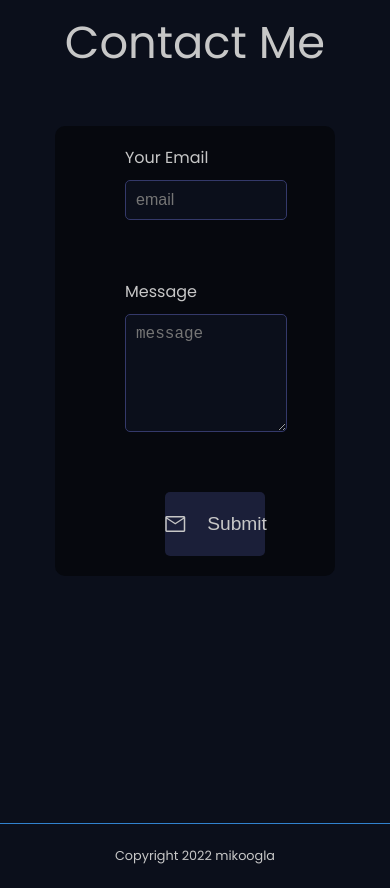
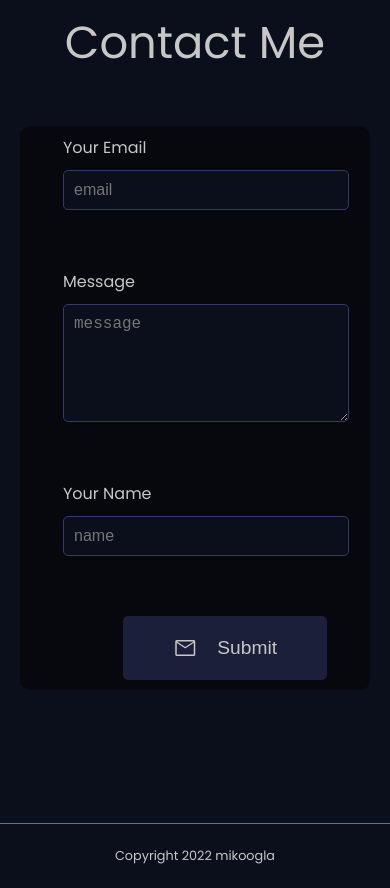
Before and after one commit to mikoogla/vue-portfolio, a Vue app: page / in a window 390 px wide. Shown: the part 5100-5988 px from the top of the page. Built offline with nearby package versions, Linux system fonts and the light colour scheme.

Commit message:
styling contact form

```diff
--- a/src/components/Home/ContactSection.vue
+++ b/src/components/Home/ContactSection.vue
@@ -11,11 +11,20 @@ import Button from "../../UI/Button.vue";
       <form class="form" @submit.prevent="onSubmit">
         <div class="email">
           <label for="email">Your Email</label>
-          <input type="text" v-model="email" placeholder="email" />
+          <input type="email" v-model="email" placeholder="email" />
         </div>
         <div class="message">
           <label for="message">Message</label>
-          <textarea type="text" v-model="message" placeholder="message" />
+          <textarea
+            required
+            type="text"
+            v-model="message"
+            placeholder="message"
+          />
+        </div>
+        <div class="name">
+          <label for="name">Your Name</label>
+          <input required type="text" v-model="name" placeholder="name" />
         </div>
 
         <div class="button-container">
@@ -37,6 +46,7 @@ export default {
     return {
       message: "",
       email: "",
+      name: "",
     };
   },
   methods: {
@@ -46,11 +56,12 @@ export default {
       axios.post(
         "https://discord.com/api/webhooks/1054438690547580968/s-96_bATNcPr71tFWhDhlqPHoV6JhD2yyp8Qf_PlVbYKbj4PscAYDtipaDTRi-O22B8Q",
         {
-          content: `Email: ${this.email} \n Message: ${this.message}  `,
+          content: `Name: ${this.name} \n Email: ${this.email} \n Message: ${this.message}  `,
         }
       );
       this.message = "";
       this.email = "";
+      this.name = "";
     },
   },
 
@@ -92,7 +103,6 @@ h1 {
   justify-content: end;
 }
 .button {
-  width: 40%;
   display: flex;
   flex-direction: row;
   justify-content: center;
@@ -102,7 +112,6 @@ h1 {
   display: flex;
   flex-direction: column;
   justify-content: center;
-  width: 100%;
 }
 .contact-container {
   font-size: var(--size-font-medium);
@@ -128,4 +137,26 @@ h1 {
   align-items: left;
   gap: 50px;
 }
+
+@media (max-width: 768px) {
+  .card {
+    width: 100%;
+  }
+  .form {
+    padding: 10px;
+    width: calc(100% - 20px);
+    display: flex;
+    flex-direction: column;
+    justify-content: center;
+    align-items: center;
+  }
+  .email,
+  .message,
+  .name {
+    width: 80%;
+  }
+  .button-container {
+    width: 80%;
+  }
+}
 </style>
```
